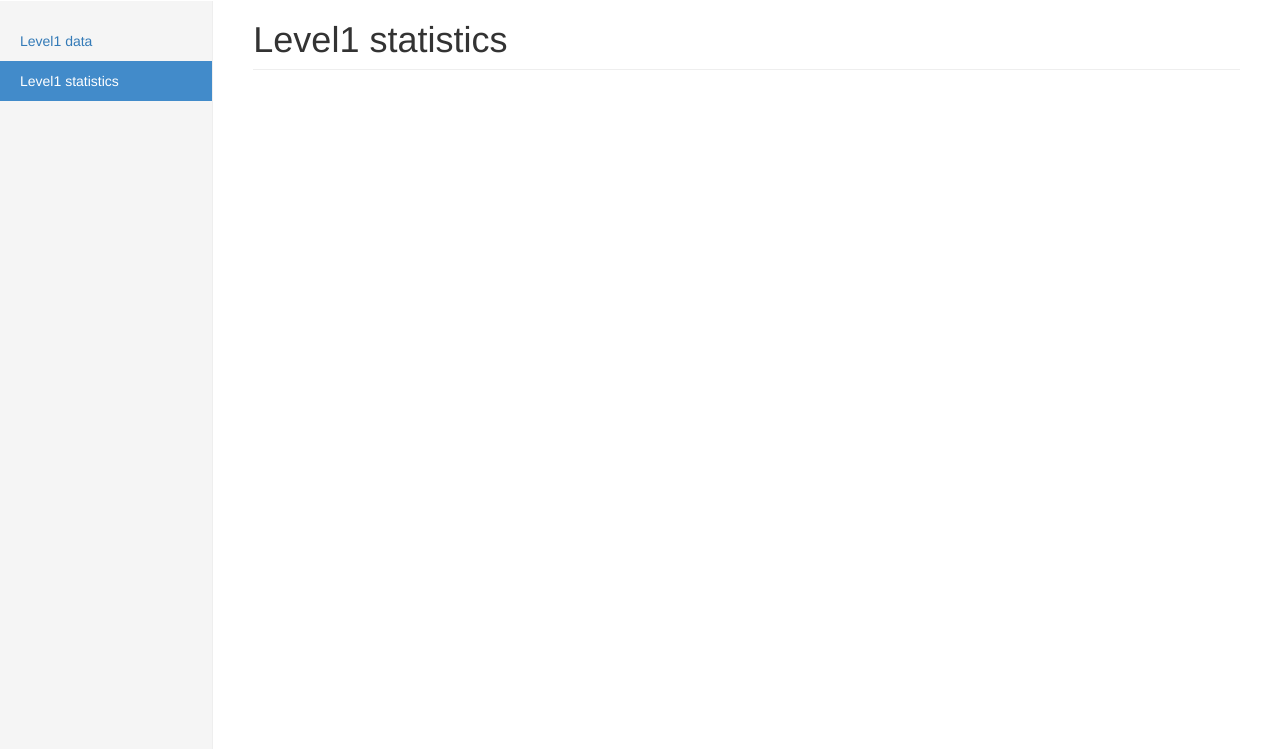
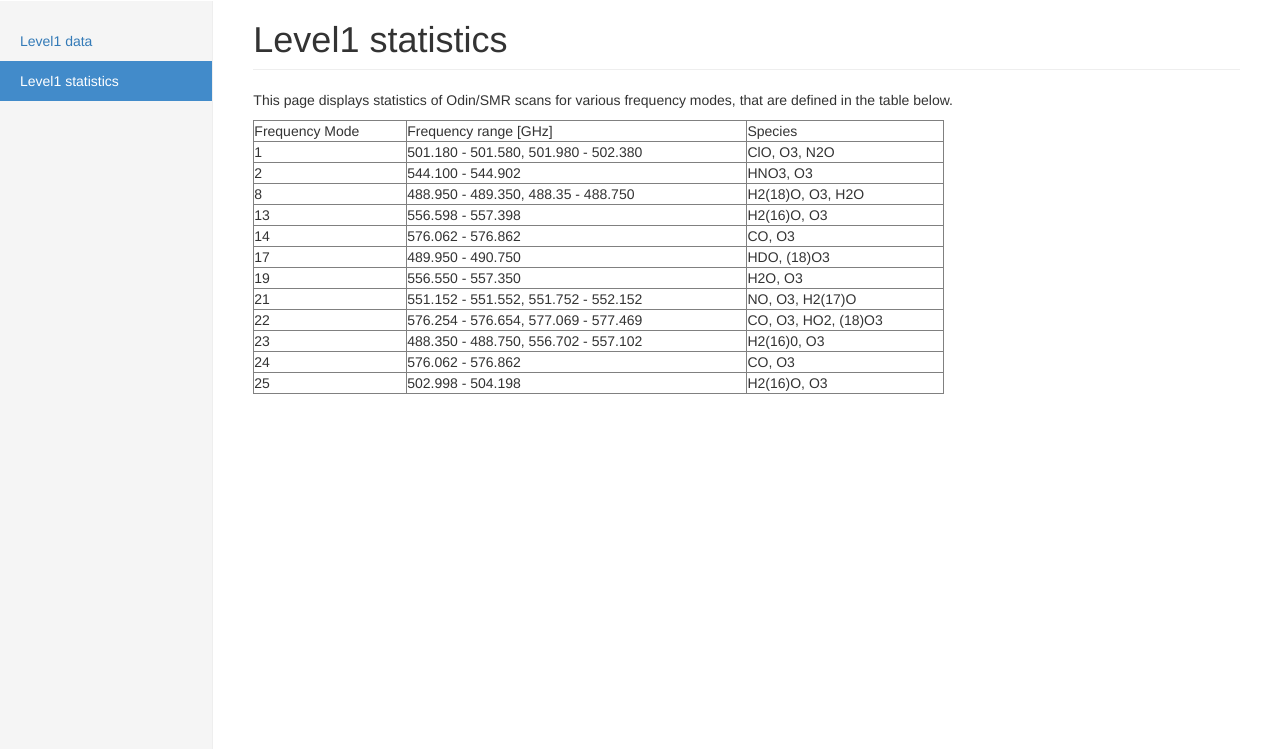
Before and after one commit to Odin-SMR/odin-api, a Python web app: template src/odinapi/templates/level1stats.html in a window 1280 px wide. Shown: the part 50-799 px from the top of the page. Run offline with Jinja, Linux system fonts and the light colour scheme; the template is opened without the code that fills it, so the values that code supplies are empty.

Commit message:
added a table defining frequency modes in terms of frequency range and species.

```diff
--- a/src/odinapi/templates/level1stats.html
+++ b/src/odinapi/templates/level1stats.html
@@ -16,10 +16,81 @@
 
         <div class="col-sm-9 col-sm-offset-3 col-md-10 col-md-offset-2 main">
           <h1 class="page-header">Level1 statistics</h1>
+          <p>This page displays statistics of Odin/SMR scans for various frequency modes,
+             that are defined in the table below.</p>
+          <p>
+          <table border="1" style="width:70%">
+          <tr>
+            <td>Frequency Mode</td>
+            <td>Frequency range [GHz]</td>
+            <td>Species</td>
+          </tr>
+          <tr>
+            <td>1</td>
+            <td>501.180 - 501.580, 501.980 - 502.380</td>
+            <td>ClO, O3, N2O</td>
+         </tr>
+         <tr>
+            <td>2</td>
+            <td>544.100 - 544.902</td>
+            <td>HNO3, O3</td>
+         </tr>
+         <tr>
+            <td>8</td>
+            <td>488.950 - 489.350, 488.35 - 488.750</td>
+            <td>H2(18)O, O3, H2O</td>
+         </tr>
+         <tr>
+            <td>13</td>
+            <td>556.598 - 557.398</td>
+            <td>H2(16)O, O3</td>
+         </tr>
+         <tr>
+            <td>14</td>
+            <td>576.062 - 576.862</td>
+            <td>CO, O3</td>
+         </tr>
 
-          <p>
+         <tr>
+            <td>17</td>
+            <td>489.950 - 490.750</td>
+            <td>HDO, (18)O3</td>
+         </tr>
+         <tr>
+            <td>19</td>
+            <td>556.550 - 557.350</td>
+            <td>H2O, O3</td>
+         </tr>
+         <tr>
+            <td>21</td>
+            <td>551.152 - 551.552, 551.752 - 552.152</td>
+            <td>NO, O3, H2(17)O</td>
+         </tr>
+         <tr>
+            <td>22</td>
+            <td>576.254 - 576.654, 577.069 - 577.469</td>
+            <td>CO, O3, HO2, (18)O3</td>
+         </tr>
+         <tr>
+            <td>23</td>
+            <td>488.350 - 488.750, 556.702 - 557.102</td>
+            <td>H2(16)0, O3</td>
+         </tr>
+         <tr>
+            <td>24</td>
+            <td>576.062 - 576.862</td>
+            <td>CO, O3</td>
+         </tr>
+         <tr>
+            <td>25</td>
+            <td>502.998 - 504.198</td>
+            <td>H2(16)O, O3</td>
+         </tr>
+
+         </table>
           <h4 id="totalNumberLabel"></h4>
           </p>
+
 
           <p>
           <h3 id="fmStatsLabel"></h3>
```
